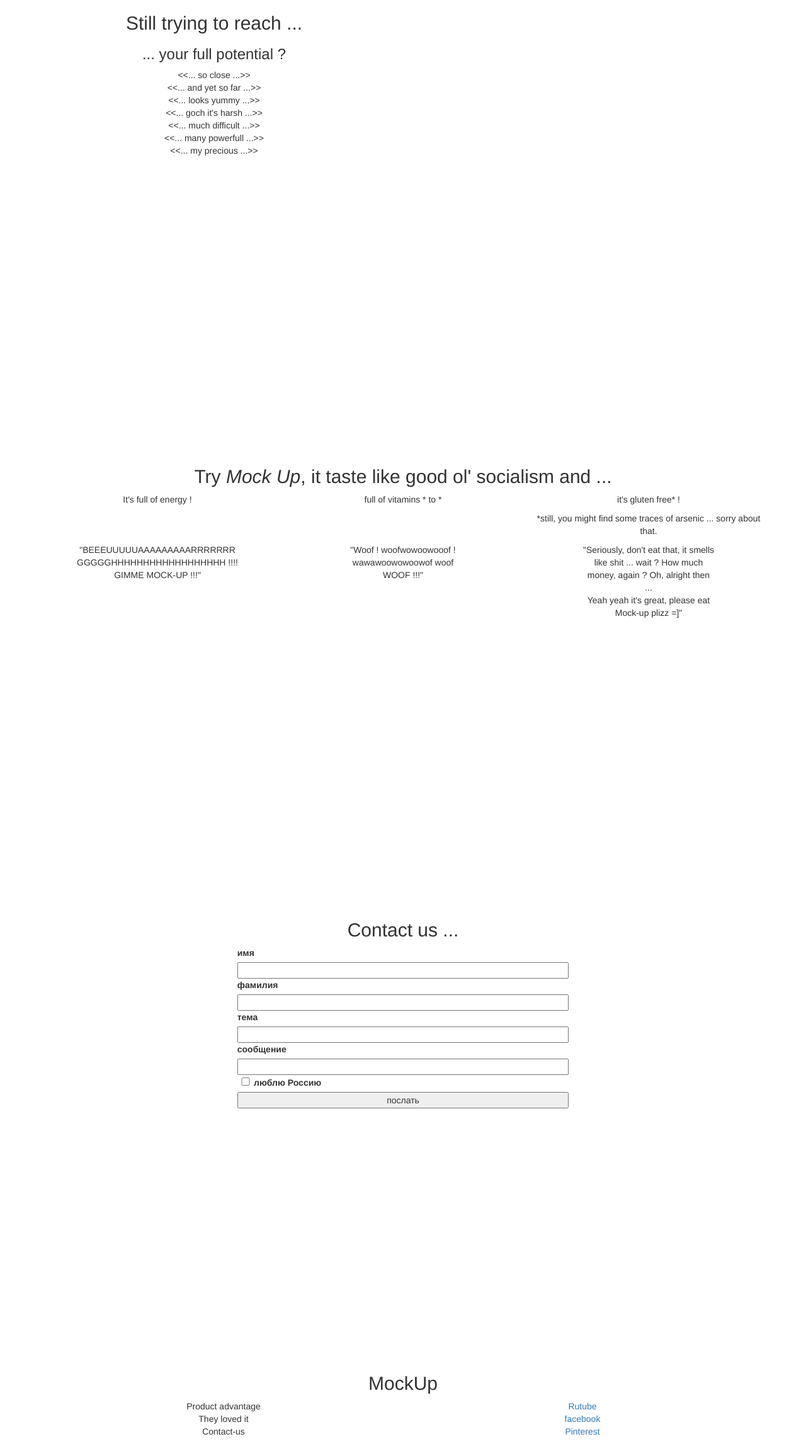
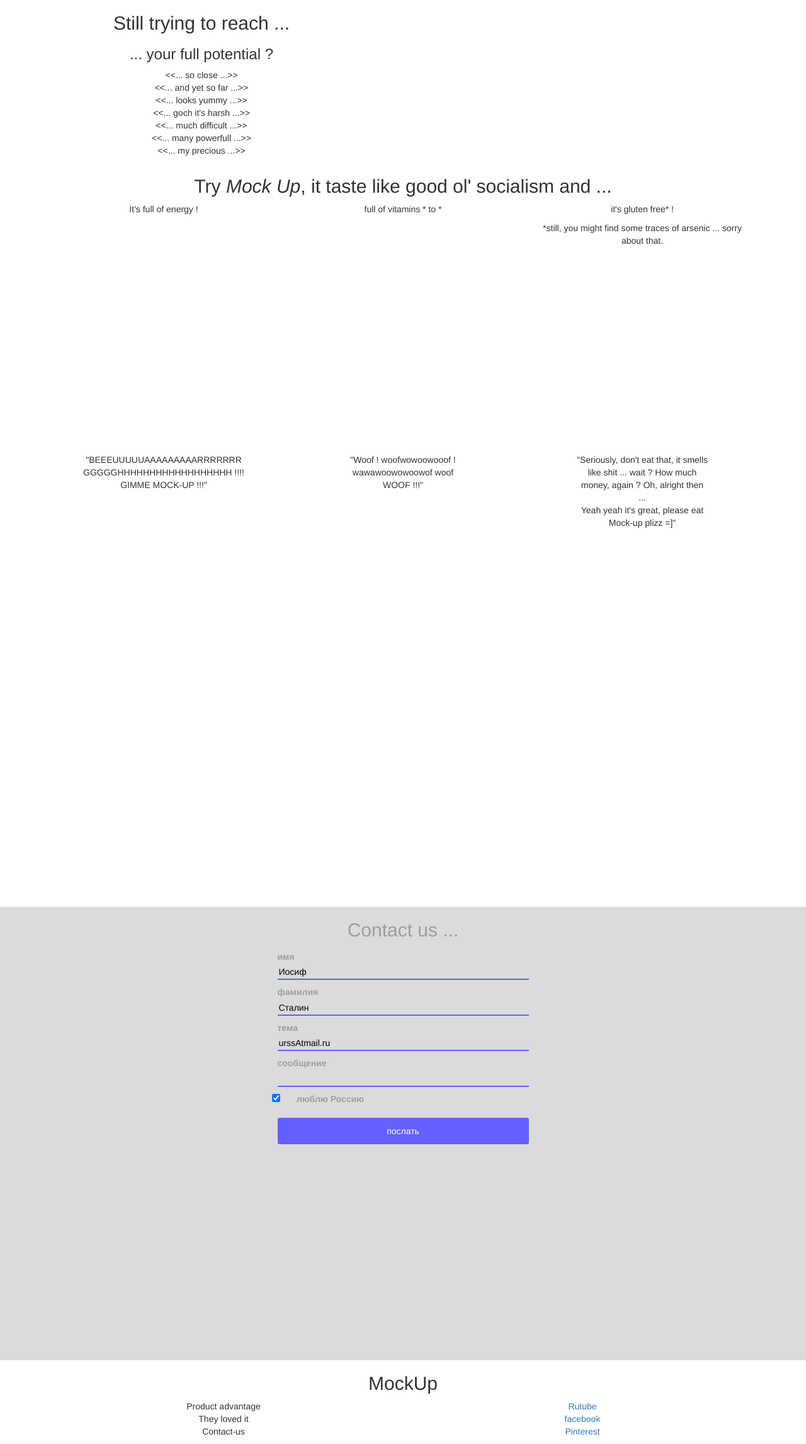
Before and after one commit to ycoupannec/OnePage, a PHP site: page / in a window 1280 px wide. Shown: the part 80-2373 px from the top of the page at 63% size. Run offline with PHP 8.4, Linux system fonts and the light colour scheme; some libraries are stand-ins or nearby versions.

Commit message:
checkbox
ajout du style du checkbox

```diff
--- a/css/style.css
+++ b/css/style.css
@@ -3,21 +3,61 @@
 	height: 10vh;
 }
 article{
-	height: 90vh;
+	min-height: 90vh;
 }
 li{
 	list-style: none;
 }
 input{
-	width:45%;
+	width:35%;
+	border:none;
+	border-bottom: 2px solid #6360FD;
+	background-color: #DBDBDB;
+	margin:0.3%;
 }
 button{
-	width:45%;
+	background-color:  #6360FD;
+	width:35%;
+	border:none;
+	border-radius: 3px;
+	padding: 1%;
+	color: white;
 }
 label{
-	width:45%;
+	color: #9E9E9E;
+	width:35%;
+	    margin-top: 0.5%;
+	    margin-bottom: 0;
 	text-align: left;
 }
 input[type="checkbox"]{
 	width: 5%;
 }
+#article4{
+	background-color: #DBDBDB;
+}
+
+.error{
+	border-bottom: 2px solid #B02023;
+
+}
+#article4 h2{
+	color: #9E9E9E;
+}
+
+
+::-webkit-input-placeholder {
+   color: black;
+}
+
+:-moz-placeholder { /* Firefox 18- */
+   color: black;
+}
+
+::-moz-placeholder {  /* Firefox 19+ */
+   color: black;
+}
+
+:-ms-input-placeholder {
+   color: black;
+}
--- a/index.php
+++ b/index.php
@@ -32,8 +32,9 @@
 
 
 		<main >
-			<section class="container text-center">
-				<article id="article1" class="row col-md-6">
+			<section class="text-center">
+				<div id="article1">
+					<article  class="container col-md-6">
 						<h2 >Still trying to reach ...</h2>
 						<h3>... your full potential ?</h3>
 						<p>
@@ -46,7 +47,9 @@
 							<<... my precious ...>></br>
 						</p>
 					</article>
-				<article id="article2" class="row">
+				</div>
+				<div id="article2">
+					<article class="container">
 						<h2 class="col-md-12"> Try <i>Mock Up</i>, it taste like good ol' socialism and ...</h2>
 						<figure class="col-md-4">
 							<p>It's full of energy !</p>
@@ -59,7 +62,9 @@
 							<p>*still, you might find some traces of arsenic ... sorry about that.</p>
 						</figure>
 					</article>
-				<article id="article3" class="row">
+				</div>
+				<div id="article3">
+					<article  class="container">
 						<figure class="col-md-4">
 							<p>
 								"BEEEUUUUUAAAAAAAAARRRRRRR</br>
@@ -77,22 +82,32 @@
 							like shit ... wait ? How much</br> money, again ? Oh, alright then</br> ... </br> Yeah yeah it's great, please eat</br> Mock-up plizz =]"
 						</figure>
 					</article>
-				<article id="article4" class="row">
+				</div>
+				<div id="article4">
+					<article class="container">
 						<form>
 							<h2>Contact us ...</h2>
 							<label>имя</label></br>
-						<input type="" name=""></input></br>
+							<input type="" name="" placeholder="Иосиф"></input></br>
 							<label>фамилия</label></br>
-						<input type="" name=""></input></br>
+							<input type="" name="" placeholder="Сталин"></input></br>
 							<label>тема</label></br>
-						<input type="" name=""></input></br>
+							<input type="" name="" placeholder="urssAtmail.ru"></input></br>
 							<label>сообщение</label></br>
 							<input type="" name=""></input></br>
-						<label><input type="checkbox" name="">люблю Россию</input></label></br>
+							<div class="onoffswitch">
+							    <input type="checkbox" name="onoffswitch" class="onoffswitch-checkbox" id="myonoffswitch" checked>
+							    <label class="onoffswitch-label" for="myonoffswitch">
+							        <span class="onoffswitch-inner"></span>люблю Россию
+							        <span class="onoffswitch-switch"></span>
+							    </label>
+							</div>
+							</br>
 							<button>послать</button>
 
 						</form>
 					</article>
+				</div>
 			</section>
 		</main>
 		<footer class="container text-center">
```
Lines whose indentation alone changed are shown as unchanged.
